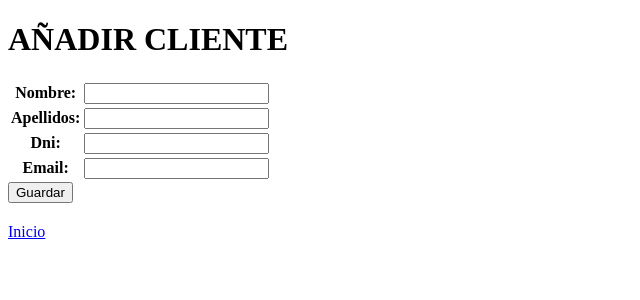
After one commit to kevinp97/Curso-Django, a Django app: page /clientes/nuevo_cliente in a window 1280 px wide. The commit adds this page. Shown: the top 300 px of the page, without its empty margins (0-640 px from the left). Run offline with Django 4.2, Linux system fonts and the light colour scheme.

Commit message:
Ejercicio formulario base de datos

```diff
--- a/primerProyectoDjango/clientes/admin.py
+++ b/primerProyectoDjango/clientes/admin.py
@@ -1,3 +1,7 @@
 from django.contrib import admin
 
+from clientes.models import Cliente, Coche
+
 # Register your models here.
+admin.site.register(Cliente)
+admin.site.register(Coche)
--- a/primerProyectoDjango/clientes/models.py
+++ b/primerProyectoDjango/clientes/models.py
@@ -1,3 +1,22 @@
 from django.db import models
 
 # Create your models here.
+class Cliente(models.Model):
+    nombre = models.CharField(max_length=40)
+    apellidos = models.CharField(max_length=60)
+    dni = models.CharField(max_length=9)
+    email = models.CharField(max_length=100)
+
+    def __str__(self):
+        return f'{self.id} {self.nombre} {self.apellidos} {self.dni} {self.email}'
+
+
+class Coche(models.Model):
+    matricula = models.CharField(max_length=10)
+    marca = models.CharField(max_length=20)
+    color = models.CharField(max_length=20, null=True)
+    combustible = models.CharField(max_length=15)
+    cliente = models.ForeignKey(Cliente, null=True, on_delete=models.CASCADE)
+
+    def __str__(self):
+        return f'{self.id} {self.matricula} {self.marca} {self.color} {self.color} {self.combustible} --> {self.cliente}'
--- /dev/null
+++ b/primerProyectoDjango/clientes/templates/clientes.html
@@ -0,0 +1,64 @@
+<!--MODELO NUEVO-->
+<!DOCTYPE html>
+<html lang="en">
+<head>
+    <meta charset="UTF-8">
+    <title>Añadir cliente</title>
+</head>
+<body>
+  <H1>AÑADIR CLIENTE</H1>
+<!--  el action puede ser la ruta de la url o el name -->
+  <form action="nuevo_cliente" method="post">
+    {%csrf_token%}
+
+<!--    <input type="hidden" name="action" value="guardar">-->
+    <table>
+        {{cliente_form}}
+    </table>
+    <input type="submit" value="Guardar">
+
+
+    <!--Para añadir el mensaje de si se ha registrado correctamente-->
+    <h2 style="color:green">{{mensaje}}</h2>
+</form>
+
+  <a href="{% url 'inicio' %}">Inicio</a>
+</body>
+</html>
+
+
+
+
+
+
+<!--MODELO ANTIGUO-->
+<!--<!DOCTYPE html>-->
+<!--<html lang="en">-->
+<!--<head>-->
+<!--    <meta charset="UTF-8">-->
+<!--    <title>Añadir cliente</title>-->
+<!--</head>-->
+<!--<body>-->
+<!--  <H1>AÑADIR CLIENTE</H1>-->
+<!--&lt;!&ndash;  el action puede ser la ruta de la url o el name &ndash;&gt;-->
+<!--  <form action="nuevo_cliente" method="post">-->
+<!--    {%csrf_token%}-->
+<!--    <h3>Nombre</h3>-->
+<!--    <input type="text" name="nombre"/>-->
+<!--    <h3>Apellidos</h3>-->
+<!--    <input type="text" name="apellidos"/>-->
+<!--    <h3>DNI</h3>-->
+<!--    <input type="text" name="dni"/>-->
+<!--    <h3>Email</h3>-->
+<!--    <input type="email" name="email"/>-->
+<!--&lt;!&ndash;    <input type="hidden" name="action" value="guardar">&ndash;&gt;-->
+<!--    <input type="submit" value="Guardar">-->
+
+
+<!--    &lt;!&ndash;Para añadir el mensaje de si se ha registrado correctamente&ndash;&gt;-->
+<!--    <h2 style="color:green">{{mensaje}}</h2>-->
+<!--</form>-->
+
+<!--  <a href="{% url 'inicio' %}">Inicio</a>-->
+<!--</body>-->
+<!--</html>-->
--- a/primerProyectoDjango/clientes/views.py
+++ b/primerProyectoDjango/clientes/views.py
@@ -1,3 +1,41 @@
+from django.forms import modelform_factory
 from django.shortcuts import render
 
-# Create your views here.
+from clientes.models import Cliente
+
+#metodo django para simular clases
+# le tengo que decir de que clase tengo que crear el formulario, de esta forma se recoje automatico y no como hemos hecho nosotros
+# si queremos quitar email, por ejemplo, pondriamos en exclude email
+ClientForm = modelform_factory(Cliente, exclude=[])
+def aniadir_clientes(request):
+    mensaje = ''
+    if request.method == 'POST':
+        cliente_form = ClientForm(request.POST)
+        cliente_form.save()
+        mensaje = 'Cliente registrado'
+
+
+    cliente_form = ClientForm() #para que devuelva vacio el formulario
+
+    contexto = {"mensaje": mensaje, "cliente_form":cliente_form}
+    return render(request, "clientes.html", contexto)
+
+# Modo recogiendo datos
+# def aniadir_clientes(request):
+#     '''
+#     HTML llama al action que se mira en url y desde ahi se llama a views
+#     '''
+#     mensaje = ''
+#     if request.method == 'POST':
+#         # recogemos los cambios
+#         nombre = request.POST["nombre"]
+#         apellidos = request.POST["apellidos"]
+#         dni = request.POST["dni"]
+#         email = request.POST["email"]
+#         mensaje = 'Cliente registrado'
+#         #creamos el objeto con la clase de models
+#         cliente = Cliente(nombre=nombre, apellidos=apellidos, dni=dni, email=email)
+#         cliente.save()
+#
+#     contexto = {"mensaje": mensaje}
+#     return render(request, "clientes.html", contexto)
--- a/primerProyectoDjango/primerProyectoDjango/settings.py
+++ b/primerProyectoDjango/primerProyectoDjango/settings.py
@@ -39,6 +39,7 @@ INSTALLED_APPS = [
     'django.contrib.staticfiles',
     'webapp',
     'deportes',
+    'clientes',
 ]
 
 MIDDLEWARE = [
--- a/primerProyectoDjango/primerProyectoDjango/urls.py
+++ b/primerProyectoDjango/primerProyectoDjango/urls.py
@@ -16,6 +16,7 @@ Including another URLconf
 from django.contrib import admin
 from django.urls import path
 
+from clientes.views import aniadir_clientes
 from deportes.views import deportes, listar_selecciones, aniadir_seleccion
 from webapp.views import bienvenido, despedida, listar_alumnos
 
@@ -27,5 +28,6 @@ urlpatterns = [
     path('alumnos/listado_alumnos/', listar_alumnos, name="listado_alumnos"),
     path('deportes/futbol/listado-selecciones', listar_selecciones, name="listado_selecciones"),
     path('deportes/futbol/aniadir-seleccion', aniadir_seleccion, name="aniadir_seleccion"),
+    path('clientes/nuevo_cliente', aniadir_clientes, name="aniadir_cliente")
 
 ]
--- a/primerProyectoDjango/webapp/templates/bienvenido.html
+++ b/primerProyectoDjango/webapp/templates/bienvenido.html
@@ -11,6 +11,7 @@
     <ul>
         <a href="{% url 'deportes' %}">Actualidad deportiva</a>
         <a href="{% url 'listado_alumnos' %}">Listado alumnos</a>
+        <a href="{% url 'aniadir_cliente' %}">Añadir clientes</a>
     </ul>
 
 </body>
```
Also changed, not shown: primerProyectoDjango/clientes/migrations/0001_initial.py (added).
